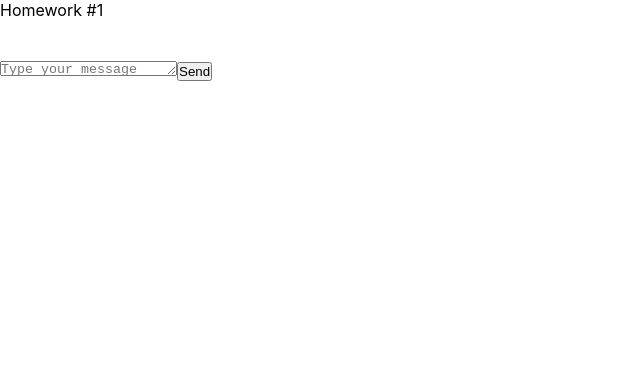
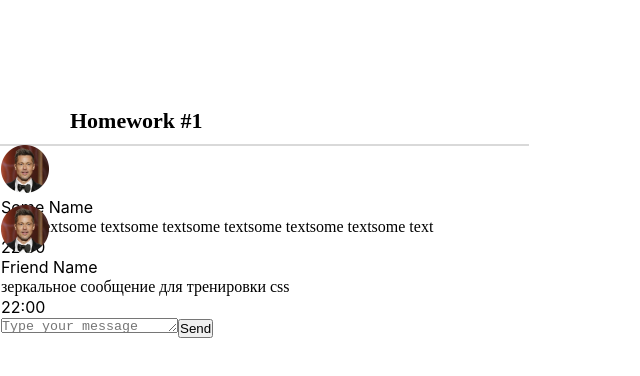
Before and after one commit to IvanVlKuchumov/hws2-master, a React (Create React App) app: page / in a window 1280 px wide. Shown: the top 376 px of the page, without its empty margins (0-640 px from the left). Built offline with nearby package versions, Linux system fonts and the light colour scheme.

Commit message:
Add props and styles

```diff
--- a/src/s1-main/App.module.css
+++ b/src/s1-main/App.module.css
@@ -1,11 +1,27 @@
 .App {
     --header_height: 60px;
+    width: 1280px;
+
 }
 
 .hw {
+    position: absolute;
+    height: 0px;
+    left: 0px;
+    top: 144px;
+    border: 1px solid #D9D9D9;
 
 }
 
 .hwTitle {
-
+    font-family: 'Montserrat';
+    font-style: normal;
+    font-weight: 600;
+    font-size: 22px;
+    line-height: 27px;
+    position: absolute;
+    width: 165px;
+    height: 27px;
+    left: 70px;
+    top: 107px;
 }
--- a/src/s2-homeworks/hw01/HW1.tsx
+++ b/src/s2-homeworks/hw01/HW1.tsx
@@ -17,7 +17,7 @@ import avatar from './avatar.png'
 export type MessageType = {
     id: number
     user: {
-        avatar: typeof avatar
+        avatar: string
         name:string
     }
     message: {
--- a/src/s2-homeworks/hw01/friend-message/FriendMessage.module.css
+++ b/src/s2-homeworks/hw01/friend-message/FriendMessage.module.css
@@ -7,7 +7,8 @@
 }
 
 .friendImageAndText img {
-
+    width: 48px;
+    height: 48px;
 }
 
 .friendText {
@@ -23,7 +24,11 @@
 }
 
 .friendMessageText {
-
+    font-family: 'Montserrat';
+    font-style: normal;
+    font-weight: 400;
+    font-size: 16px;
+    line-height: 20px;
 }
 
 .friendTime {
--- a/src/s2-homeworks/hw01/friend-message/FriendMessage.tsx
+++ b/src/s2-homeworks/hw01/friend-message/FriendMessage.tsx
@@ -12,7 +12,8 @@ const FriendMessage = (props: MessagePropsType) => {
                 <img
                     id={'hw1-friend-avatar-' + props.message.id}
                     // создаёт студент
-
+                    src={props.message.user.avatar}
+                    alt={props.message.user.name}
                     //
                 />
                 <div className={s.friendText}>
@@ -21,7 +22,7 @@ const FriendMessage = (props: MessagePropsType) => {
                         className={s.friendName}
                     >
                         {/*создаёт студент*/}
-
+                        {props.message.user.name}
                         {/**/}
                     </div>
                     <pre
@@ -29,7 +30,7 @@ const FriendMessage = (props: MessagePropsType) => {
                         className={s.friendMessageText}
                     >
                         {/*создаёт студент*/}
-
+                        {props.message.message.text}
                         {/**/}
                     </pre>
                 </div>
@@ -39,7 +40,7 @@ const FriendMessage = (props: MessagePropsType) => {
                 className={s.friendTime}
             >
                 {/*создаёт студент*/}
-
+                {props.message.message.time}
                 {/**/}
             </div>
         </div>
--- a/src/s2-homeworks/hw01/message/Message.module.css
+++ b/src/s2-homeworks/hw01/message/Message.module.css
@@ -1,5 +1,6 @@
 .message {
-
+    width: 527px;
+    height: 60px;
 }
 
 .imageAndText {
@@ -7,7 +8,8 @@
 }
 
 .imageAndText img {
-
+    width: 48px;
+    height: 48px;
 }
 
 .text {
@@ -23,7 +25,11 @@
 }
 
 .messageText {
-
+    font-family: 'Montserrat';
+    font-style: normal;
+    font-weight: 400;
+    font-size: 16px;
+    line-height: 20px;
 }
 
 .time {
--- a/src/s2-homeworks/hw01/message/Message.tsx
+++ b/src/s2-homeworks/hw01/message/Message.tsx
@@ -1,11 +1,10 @@
 import React from 'react'
 import s from './Message.module.css'
+import {MessageType} from "../HW1";
 
 // нужно создать правильный тип вместо any
 export type MessagePropsType = {
-    message:{
-        id: number
-    }
+    message: MessageType
 }
 
 
@@ -17,25 +16,26 @@ const Message = (props: MessagePropsType) => {
                 <img
                     id={'hw1-avatar-' + props.message.id}
                     // создаёт студент
-
+                    src={props.message.user.avatar}
+                    alt={props.message.user.name}
                     //
                 />
                 <div className={s.text}>
                     <div id={'hw1-name-' + props.message.id} className={s.name}>
                         {/*создаёт студент*/}
-
+                        {props.message.user.name}
                         {/**/}
                     </div>
                     <pre id={'hw1-text-' + props.message.id} className={s.messageText}>
                         {/*создаёт студент*/}
-
+                        {props.message.message.text}
                         {/**/}
                     </pre>
                 </div>
             </div>
             <div id={'hw1-time-' + props.message.id} className={s.time}>
                 {/*создаёт студент*/}
-
+                {props.message.message.time}
                 {/**/}
             </div>
         </div>
```
